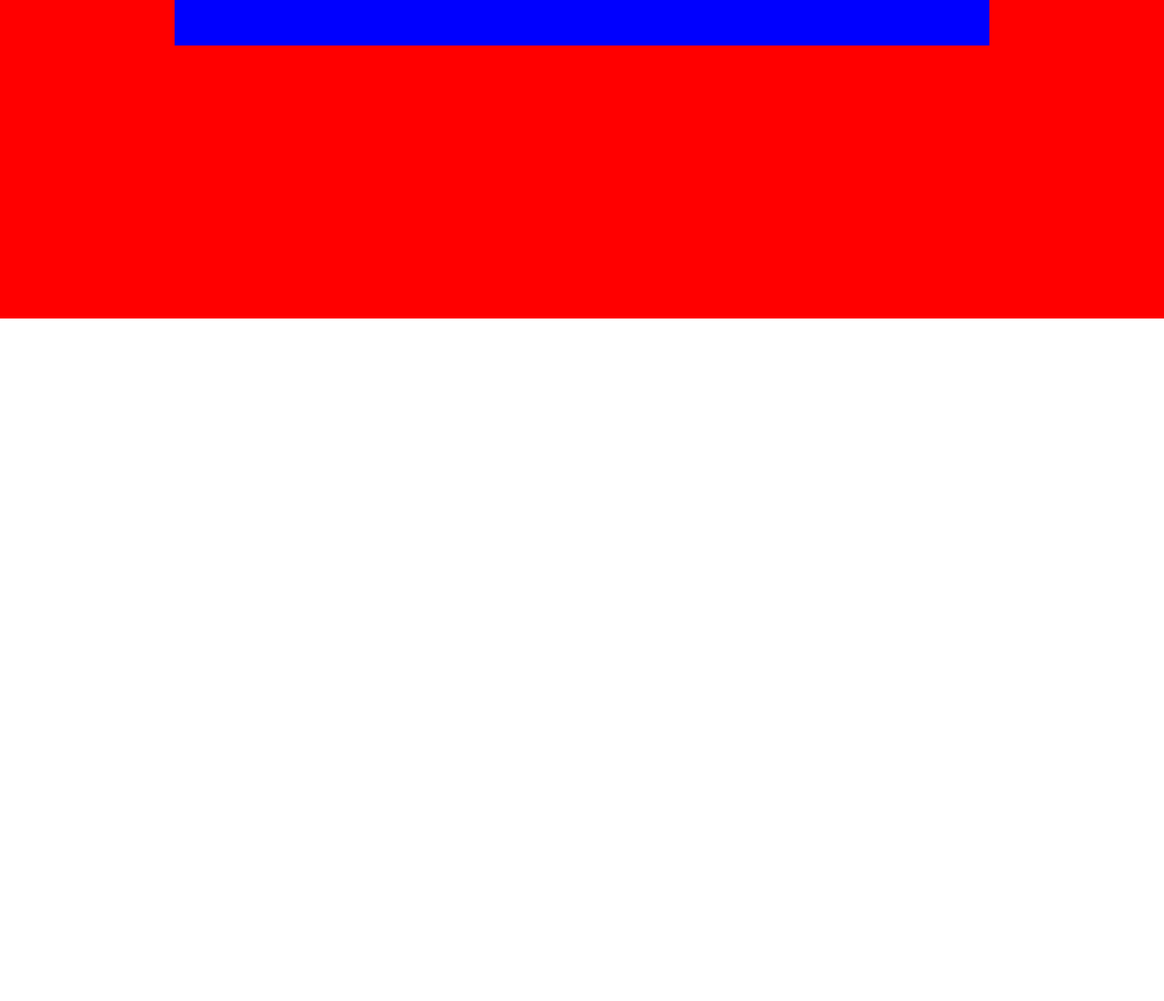
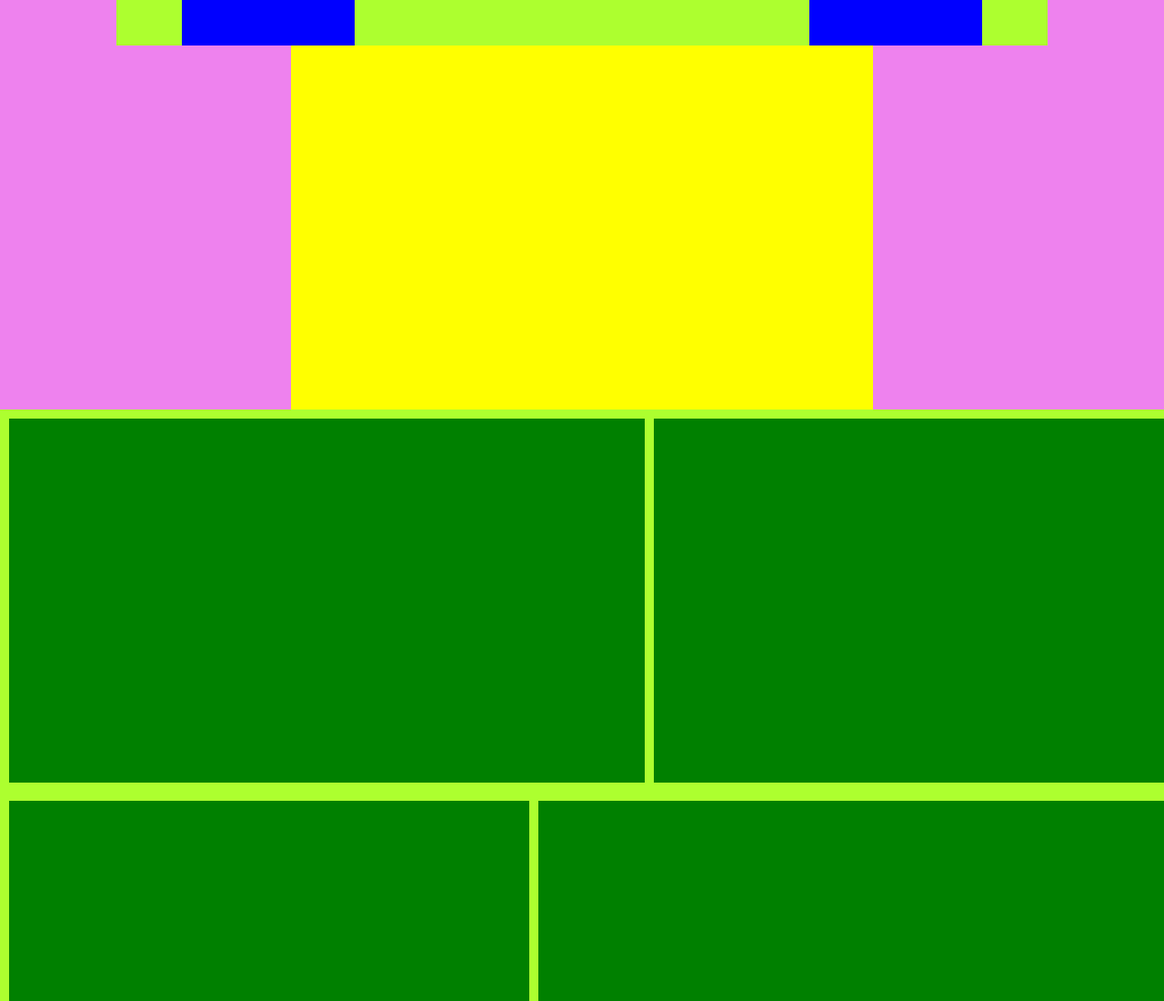
Before and after one commit to GabrielePagnotta/htmlcss-struttura-discord, a plain HTML site: page index.html in a window 1280 px wide. Shown: the top 1100 px of the page at 91% size. Before the commit the page ends 800 px from the top, so only its background shows below. Drawn offline with Linux system fonts and the light colour scheme.

Commit message:
creazione flexbox in header e main

```diff
--- a/Assets/style.css
+++ b/Assets/style.css
@@ -6,8 +6,8 @@
 
 .header{
     width:100%;
-    height:350px;
-    background-color:red;
+    height:50px;
+
 }
 
 .flex{
@@ -15,8 +15,8 @@ display:flex;
 }
 
 .nav-bar{
-margin-left:15%;
-margin-right:15%;
+margin-left:10%;
+margin-right:10%;
 background-color:blue;
 width:100%;
 height:50px;
@@ -25,3 +25,96 @@ height:50px;
 .flex-header{
     justify-content: center;
 }
+
+.header-box{
+    width:7%;
+    height:50px;
+    background-color: greenyellow;
+
+}
+
+.flex-nav{
+    display:flex;
+    justify-content:space-between;
+    flex-direction:row;
+}
+
+.change{
+    flex-basis:500px;
+}
+
+
+.title{
+    width:50%;
+    height: 400px;
+    background-color: yellow;
+    margin-left:25%;
+    margin-right:25%;
+
+}
+
+.container{
+    width:100%;
+    height:450px;
+    background-color:violet;
+
+}
+
+.middle-page{
+    width:100%;
+    height:400px;
+    background-color:greenyellow;
+    padding:10px;
+
+}
+
+.mid-container{
+    width:55%;
+    height:400px;
+    background-color: green;
+
+
+}
+
+.second-mid-container{
+width:45%;
+height:400px;
+background-color: green;
+margin-left:10px;
+}
+
+.mid-container-two{
+    width:45%;
+    height:400px;
+    background-color: green;
+
+
+}
+
+.second-mid-container-two{
+    width:55%;
+    height:400px;
+    background-color: green;
+    margin-left:10px;
+    }
+
+    .middle-bottom-page{
+        width:100%;
+        height:800px;
+        background-color: red;
+        flex-direction:column;
+        margin:5px;
+    }
+
+    .middle-bottom-box{
+        width:100%;
+        height:200px;
+        background-color: darkred;
+        border:1px solid black;
+        margin:5px;
+
+    }
+
+    .grow{
+        flex-basis:500px;
+    }
--- a/index.html
+++ b/index.html
@@ -8,11 +8,43 @@
     <title>discord</title>
 </head>
 <body>
-    <header>
-        <div class="header flex flex-header">
-            <nav class="nav-bar"></nav>
+    <header class="container">
+        <div class="header  flex flex-header">
+            <nav class="nav-bar flex-nav">
+                <div class="header-box"></div>
+                <div class="header-box change"></div>
+                <div class="header-box"></div>
+            </nav>
         </div>
-    </header>
+
+            <div class="title"></div>
+       </header>
+            <main>
+                <div class="middle-page flex">
+                    <div class="mid-container "></div>
+                    <div class="second-mid-container "></div>
+                </div>
+                <div class="middle-page flex ">
+                    <div class="mid-container-two"></div>
+                    <div class="second-mid-container-two "></div>
+                </div>
+                <div class="middle-page flex">
+                    <div class="mid-container "></div>
+                    <div class="second-mid-container "></div>
+                </div>
+                <div class="middle-bottom-page flex">
+                    <div class="middle-bottom-box">c</div>
+                    <div class="middle-bottom-box grow">c</div>
+                    <div class="middle-bottom-box">c</div>
+                </div>
+
+            </main>
+            <footer>
+
+            </footer>
+
+
+
 
 </body>
 </html>
```
